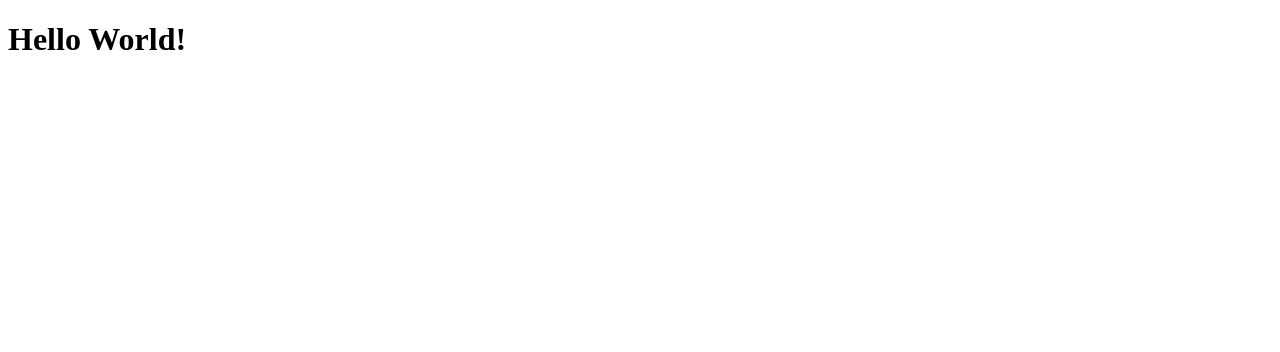
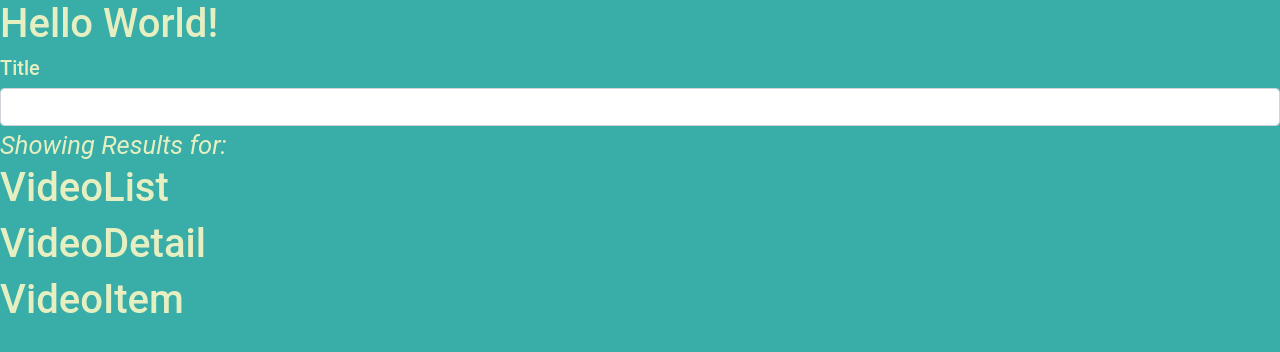
Before and after one commit to danpetersen-ghub/youtube-API, a React (Vite) app: page / in a window 1280 px wide. Shown: the top 352 px of the page. Built offline with nearby package versions, Linux system fonts and the light colour scheme.

Commit message:
Search Bar Component v1

```diff
--- /dev/null
+++ b/index.css
@@ -0,0 +1,16 @@
+:root {
+    --grey: #557B83;
+    --teal: #39AEA9;
+    --green: #A2D5AB;
+    --yellow: #E5EFC1;
+}
+
+body {
+    background: var(--teal);
+    color: var(--yellow);
+    font-family: 'Roboto', sans-serif;
+    font-size: 1.6rem;
+    line-height: 1.5;
+    margin: 0;
+    padding: 0;
+}
--- a/index.html
+++ b/index.html
@@ -4,7 +4,9 @@
     <meta charset="UTF-8" />
     <link rel="icon" type="image/svg+xml" href="/vite.svg" />
     <meta name="viewport" content="width=device-width, initial-scale=1.0" />
-    <title>Vite + React</title>
+    <title>Vite + React + Youtube API</title>
+    <link rel="stylesheet" href="https://cdn.jsdelivr.net/npm/bootstrap@5.1.3/dist/css/bootstrap.min.css" integrity="sha384-1BmE4kWBq78iYhFldvKuhfTAU6auU8tT94WrHftjDbrCEXSU1oBoqyl2QvZ6jIW3" crossorigin="anonymous">
+    <link  rel="stylesheet" href="/index.css" />
   </head>
   <body>
     <div id="root"></div>
--- a/package.json
+++ b/package.json
@@ -4,7 +4,7 @@
   "version": "0.0.0",
   "type": "module",
   "scripts": {
-    "dev": "vite",
+    "start": "vite",
     "build": "vite build",
     "preview": "vite preview"
   },
--- a/src/App.jsx
+++ b/src/App.jsx
@@ -1,5 +1,9 @@
 import React from 'react'
 import Hello  from './components/Hello'
+import SearchBar from './components/SearchBar'
+import VideoList from './components/VideoList'
+import VideoDetail from './components/VideoDetail'
+import VideoItem from './components/VideoItem'
 
 class App extends React.Component {
   state = {
@@ -9,6 +13,10 @@ class App extends React.Component {
     return (
       <div>
            <Hello />
+           <SearchBar />
+            <VideoList />
+            <VideoDetail />
+            <VideoItem />
     </div>
     );
   }
--- a/src/components/SearchBar.jsx
+++ b/src/components/SearchBar.jsx
@@ -0,0 +1,31 @@
+import React from 'react'
+
+class SearchBar extends React.Component {
+    state = {
+      InputValue: '',
+    };
+
+    render() {
+        document.addEventListener('keydown', (e) => {
+          if(e.key === 'Enter') {
+            let searchValue = document.getElementById('search-input').value;
+            this.setState({ InputValue: searchValue });
+            console.log(this.state);
+          }
+       });
+      return (
+        <div>
+            <form>
+              <h5>Title</h5>
+              <div className="md-form mt-10 mb-100 text-uppercase">
+                <input type="text" id="search-input" className="form-control" />
+              </div>
+              <i>Showing Results for: {this.state.InputValue}</i>
+            </form>
+      </div>
+      );
+    }
+
+  }
+
+  export default SearchBar
--- a/src/components/VideoDetail.jsx
+++ b/src/components/VideoDetail.jsx
@@ -0,0 +1,17 @@
+import React from 'react'
+
+class VideoDetail extends React.Component {
+    state = {
+    };
+
+    render() {
+      return (
+        <div>
+            <h1>VideoDetail</h1>
+      </div>
+      );
+    }
+
+  }
+
+  export default VideoDetail
--- a/src/components/VideoItem.jsx
+++ b/src/components/VideoItem.jsx
@@ -0,0 +1,17 @@
+import React from 'react'
+
+class VideoItem extends React.Component {
+    state = {
+    };
+
+    render() {
+      return (
+        <div>
+            <h1>VideoItem</h1>
+      </div>
+      );
+    }
+
+  }
+
+  export default VideoItem
--- a/src/components/VideoList.jsx
+++ b/src/components/VideoList.jsx
@@ -0,0 +1,17 @@
+import React from 'react'
+
+class VideoList extends React.Component {
+    state = {
+    };
+
+    render() {
+      return (
+        <div>
+            <h1>VideoList</h1>
+      </div>
+      );
+    }
+
+  }
+
+  export default VideoList
```
